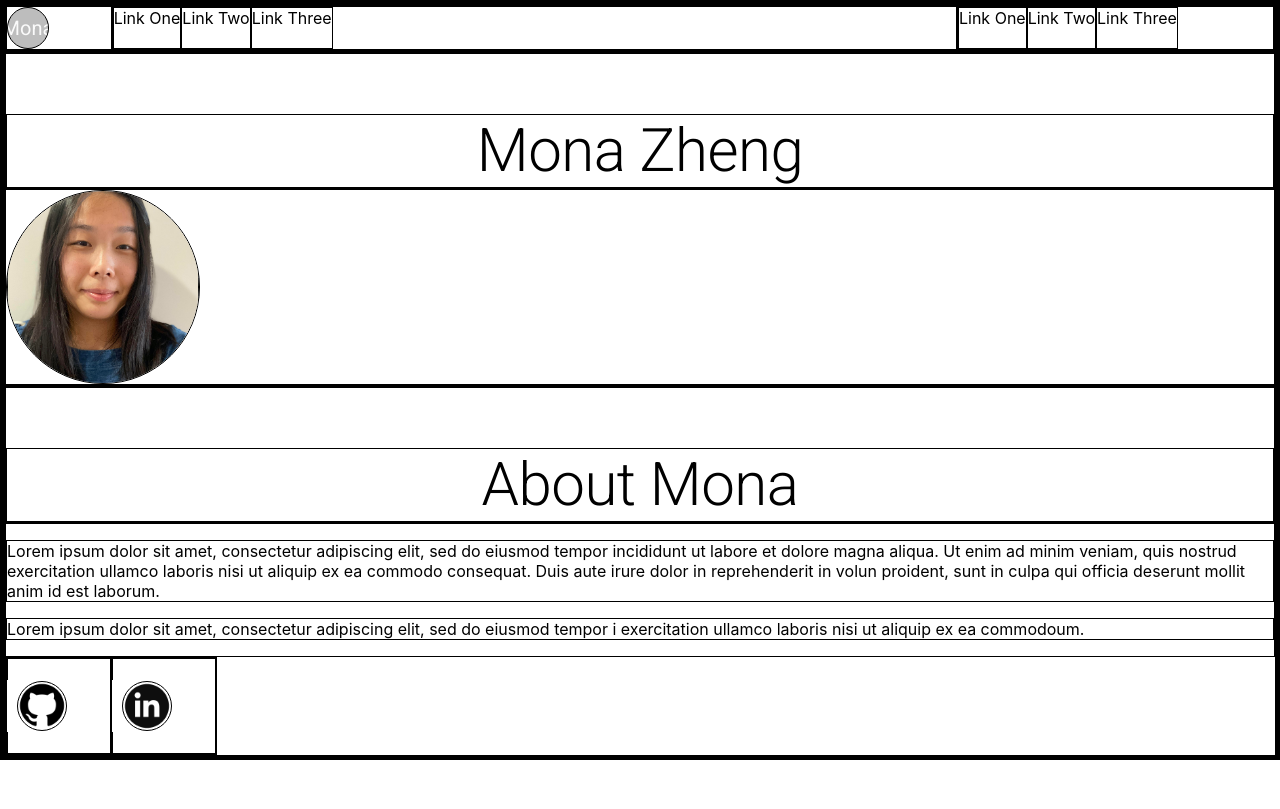
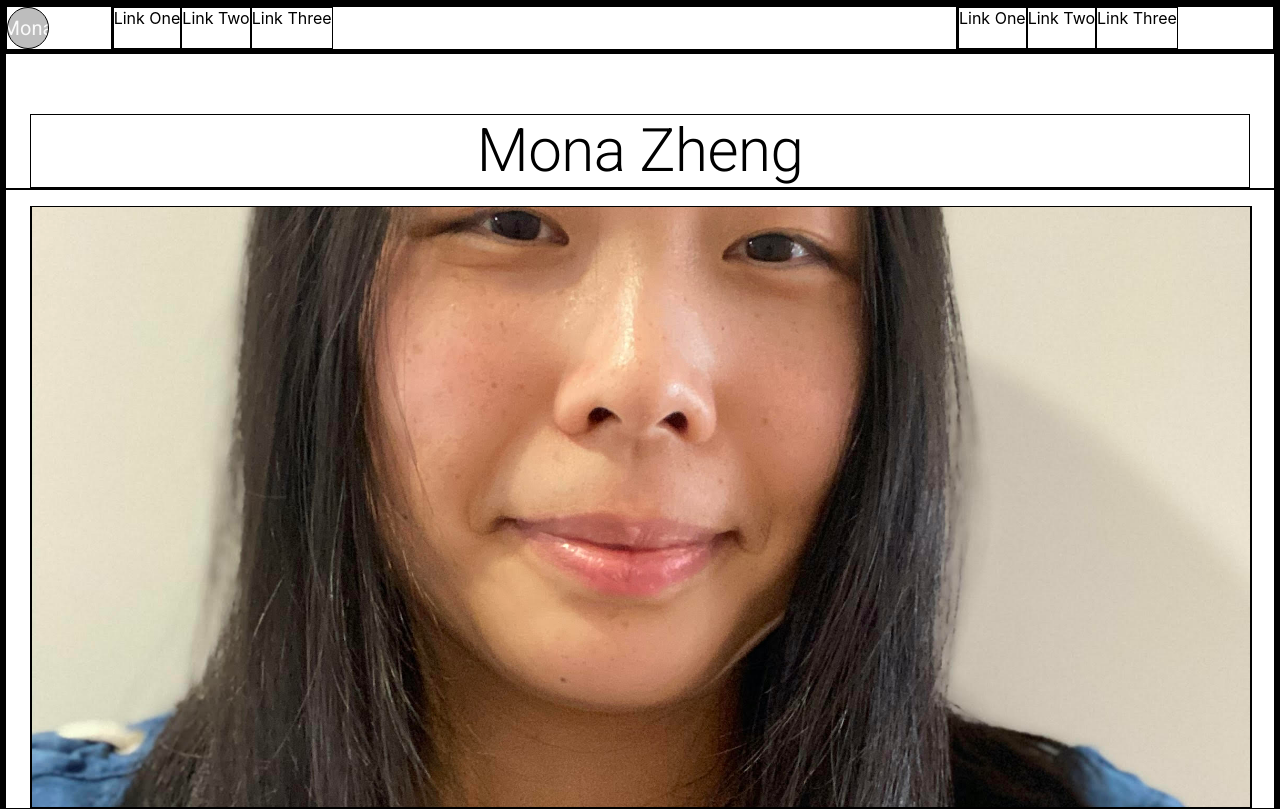
Before and after one commit to catmemberMona/portfolio, a React (Create React App) app: page / in a window 1280 px wide. Shown: the top 809 px of the page. Built offline with nearby package versions, Linux system fonts and the light colour scheme.

Commit message:
centered name and image enlarged image

```diff
--- a/src/App.js
+++ b/src/App.js
@@ -1,4 +1,4 @@
-import { Grid, makeStyles, Avatar, Typography, Box } from '@material-ui/core';
+import { Grid, makeStyles, Avatar, Typography, Box, Container } from '@material-ui/core';
 // import { mona, linkedin, github } from './Images'
 import mona from './Images/mona.jpeg';
 import linkedin from './Images/linkedin.png';
@@ -37,7 +37,7 @@ function App() {
       </div>
       {/* Mona Name and Image first Look Section */}
       <div>
-        <div>
+        <Container>
           <Typography
             variant='h2'
             align='center'
@@ -45,19 +45,20 @@ function App() {
           >
             Mona Zheng
           </Typography>
-        </div>
-        <div>
-          <Avatar alt='Mona' src={mona} className={classes.medium} />
-        </div>
+        </Container>
+        <Container>
+          <Avatar
+            alt='Mona'
+            src={mona}
+            variant='square'
+            className={classes.extraLarge}
+          />
+        </Container>
       </div>
       {/* About Mona Section */}
       <div className={classes.aboutMe}>
         <Box>
-          <Typography
-            variant='h2'
-            align='center'
-            className={classes.topSpacing}
-          >
+          <Typography variant='h4' className={classes.topSpacing}>
             About Mona
           </Typography>
         </Box>
@@ -115,7 +116,7 @@ const useStyles = makeStyles((theme) => ({
     // padding: '.5em'
   },
   externalLinks: {
-    display: "flex",
+    display: 'flex',
     flexDirection: 'row',
     flex: 1,
     alignItems: 'center',
@@ -132,7 +133,7 @@ const useStyles = makeStyles((theme) => ({
   small: {
     width: theme.spacing(6),
     height: theme.spacing(6),
-    margin: '2px 10px',
+    margin: '1px 1px',
   },
   medium: {
     width: theme.spacing(24),
@@ -144,6 +145,11 @@ const useStyles = makeStyles((theme) => ({
     marginTop: theme.spacing(2),
     border: '1px purple solid',
   },
+  extraLarge: {
+    marginTop: theme.spacing(2),
+    width: '100%',
+    height: 600,
+  },
 }));
 
 export default App;
```
